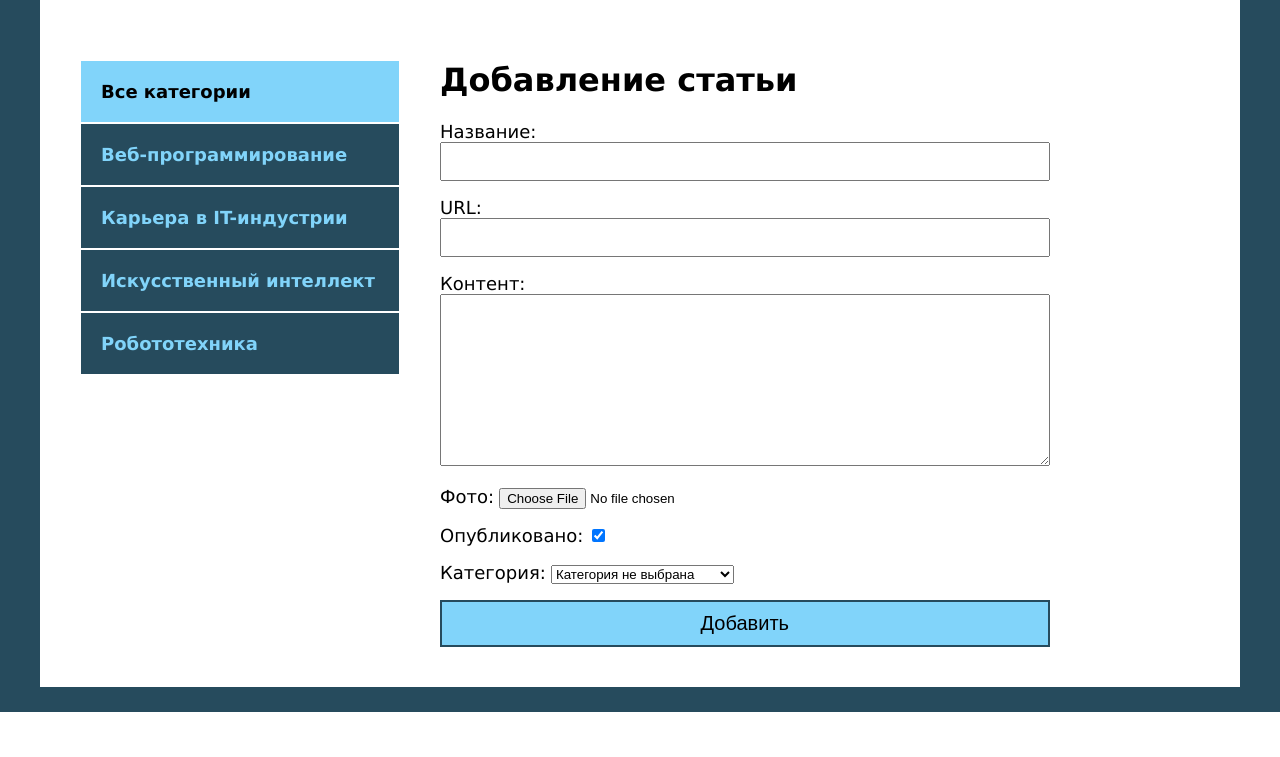
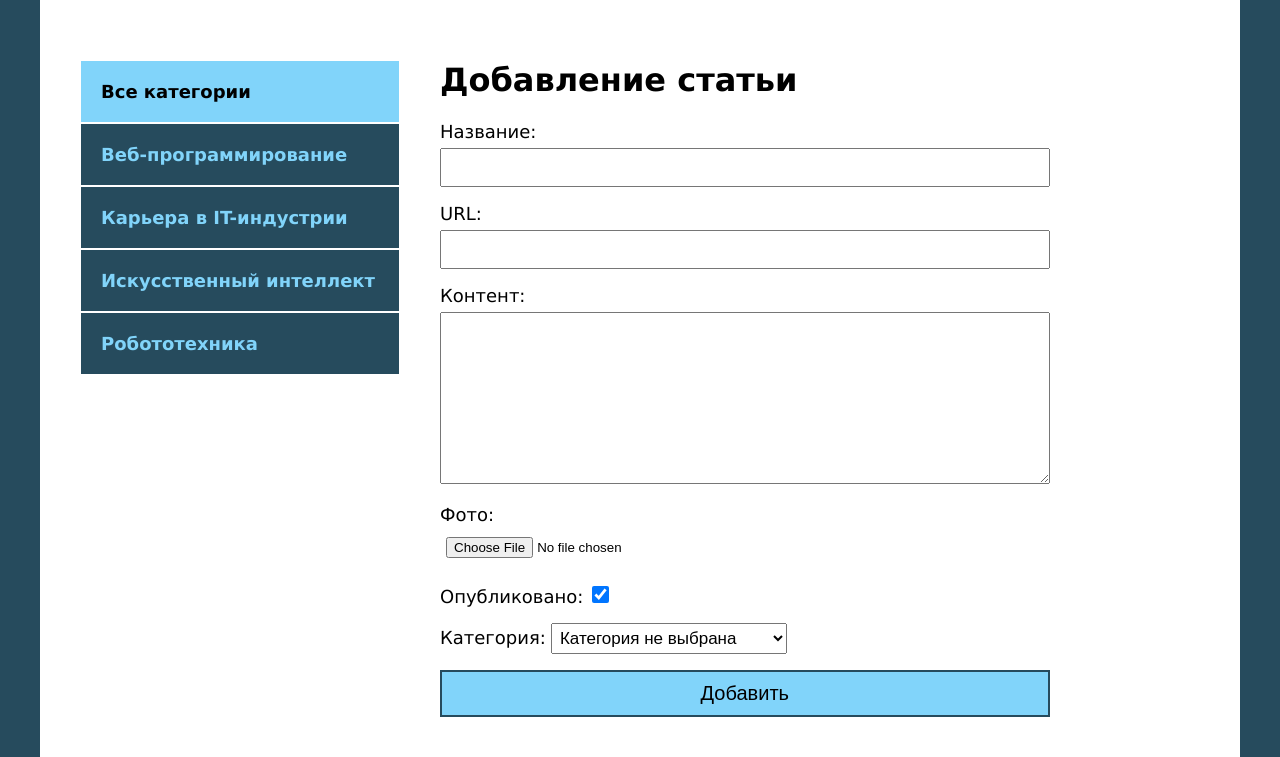
Before and after one commit to StanislavPopovSP/fifth_project_Django, a Django app: page /addpage/ in a window 1280 px wide. Shown: the part 88-845 px from the top of the page. Before the commit the page ends 800 px from the top, so only its background shows below. Run offline with Django 4.2, Linux system fonts and the light colour scheme; a user stored in the database is signed in; data comes from the database, SQL or seed files in the repository; both versions use the stored data as it was after the commit.

Commit message:
Добавил стили и 1 пользователя

```diff
--- a/programming_blog/blog/static/css/style.css
+++ b/programming_blog/blog/static/css/style.css
@@ -173,3 +173,28 @@
     margin: 1px;
     font-weight: bold;
 }
+
+input, textarea {
+    width: 100%;
+    margin-top: 6px;
+    padding: 6px;
+    box-sizing: border-box;
+}
+
+label {
+    font-size: 20px;
+}
+
+#id_is_published {
+    width: 17px;
+    height: 17px;
+}
+
+#id_cat {
+    font-size: 17px;
+    padding: 4px;
+}
+
+.last a {
+    display: inline;
+}
```
Also changed, not shown: programming_blog/db.sqlite3.
